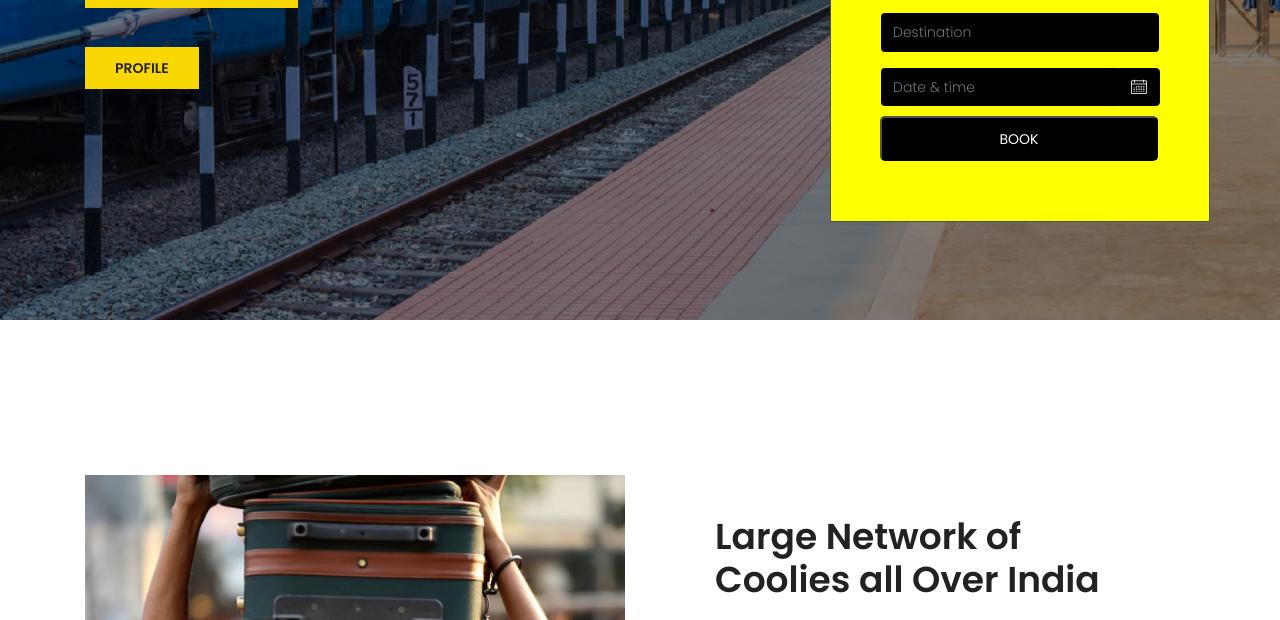
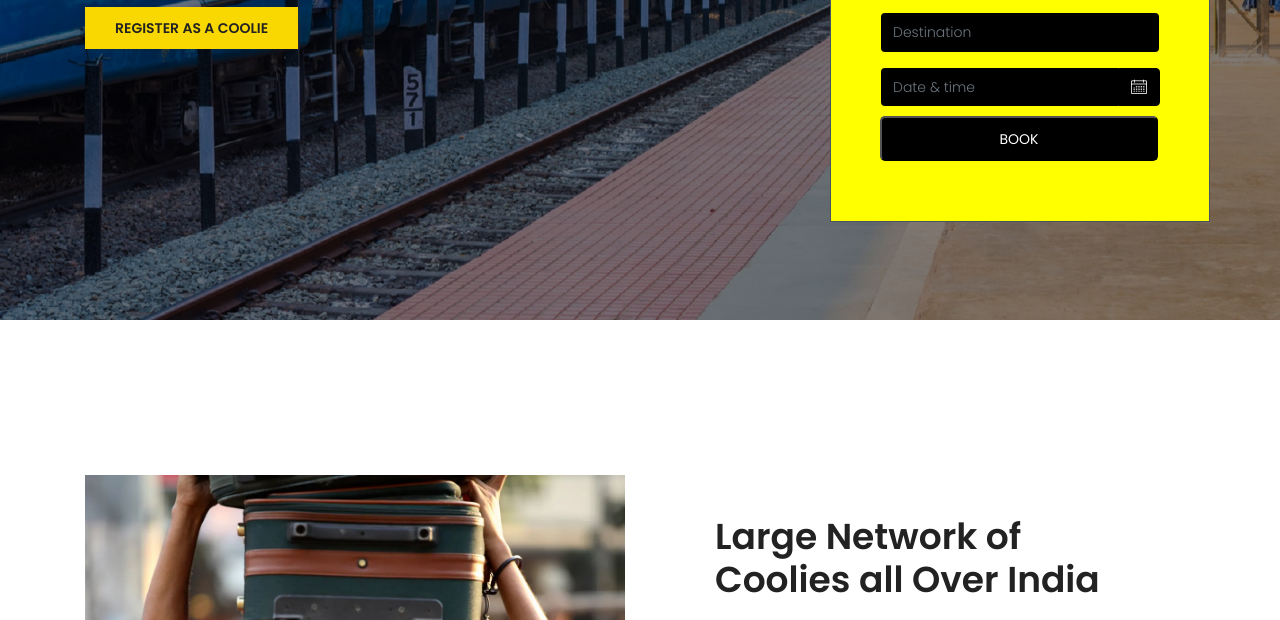
Before and after one commit to 0-0-CODERS-0-0/E-COOLIE, a plain HTML site: page index.html in a window 1280 px wide. Shown: the part 480-1100 px from the top of the page. Drawn offline with nearby package versions, Linux system fonts and the light colour scheme; some packages are replaced by stand-ins of ours.

Commit message:
profile button removed

```diff
--- a/index.html
+++ b/index.html
@@ -102,12 +102,6 @@
               href="https://githube-coolieregister.builderra.com/"
               class="primary-btn text-uppercase"
               >Register as a Coolie</a
-            >
-            <p>&nbsp;</p>
-            <a
-              href="profile.html"
-              class="primary-btn text-uppercase"
-              >PROFILE</a
             >
           </div>
           <div
```
